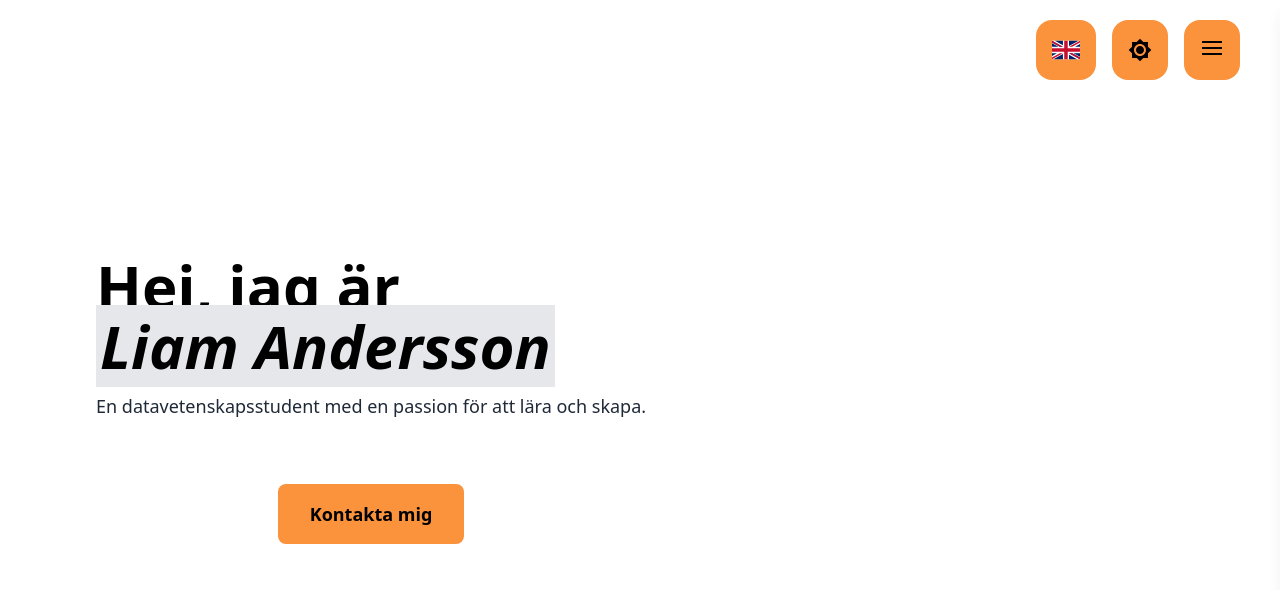
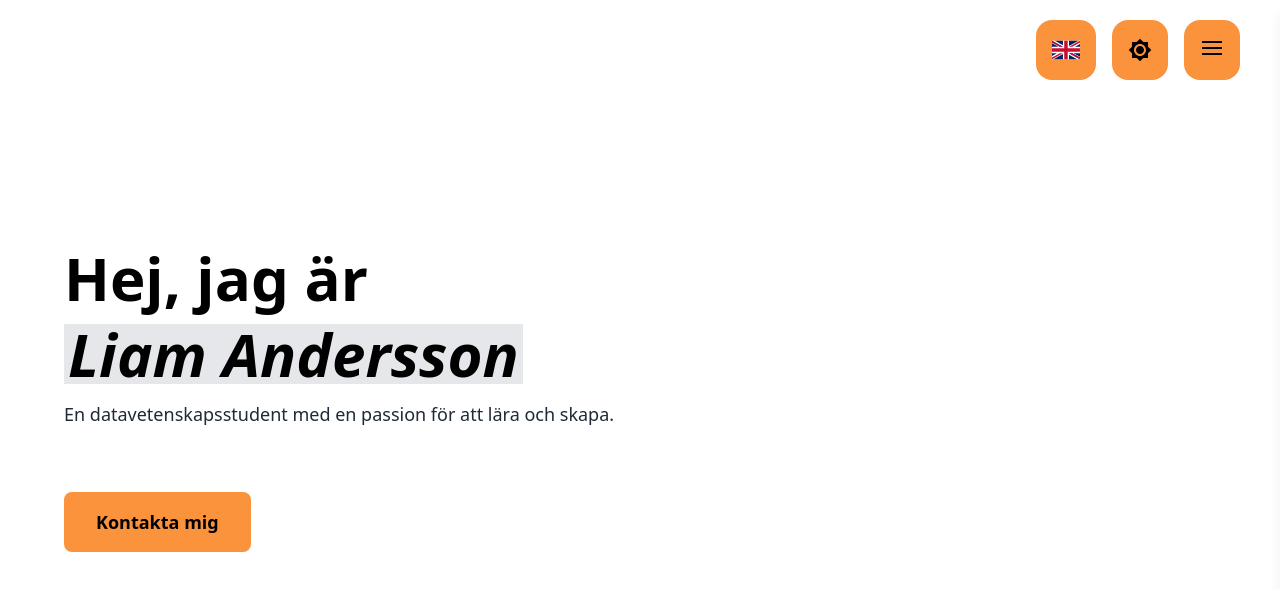
Before and after one commit to Dubstepzedd/Portfolio, a React (Vite) app: page / in a window 1280 px wide. Shown: the top 590 px of the page. Built offline with nearby package versions, Linux system fonts and the light colour scheme.

Commit message:
Fixed text bug in intro

```diff
--- a/src/components/interface/interface.tsx
+++ b/src/components/interface/interface.tsx
@@ -68,26 +68,24 @@ export const Interface = ({ setSection, sectionRefs}: InterfaceProps) => {
 
 
 const IntroSection = () => {
+
     const { t } = useTranslation();
 
     return (
         <Section>
-            <div className="px-4 sm:px-8">
-                <h1 className="text-black dark:text-white text-4xl sm:text-6xl font-extrabold leading-snug text-left">
+            <h1 className="text-black dark:text-white text-4xl md:text-6xl font-extrabold text-left">
                 {t("intro_1")}
                 <br />
-                    <span className="bg-gray-200 dark:bg-black px-1 italic">{t("intro_2")}</span>
+                <span className="bg-gray-200 dark:bg-black px-1 italic mt-4 inline-block">{t("intro_2")}</span>
             </h1>
             <p className="text-lg text-gray-800 dark:text-gray-200 mt-4 text-left">
             {t("intro_3")}
             </p>
             <button
             className="bg-orange-400 text-black py-4 px-8 rounded-lg font-bold text-lg mt-16 transition-transform transform hover:scale-105 hover:shadow-md hover:shadow-gray-400 dark:hover:shadow-gray-700"
-                    onClick={() => window.location.href = "mailto:liam.andersson2002@gmail.com"}
-                >
+            onClick={() => window.location.href = "mailto:liam.andersson2002@gmail.com"}>
             {t("contact_me")}
             </button>
-            </div>
         </Section>
     );
-};
+}
```
Lines whose indentation alone changed are shown as unchanged.
